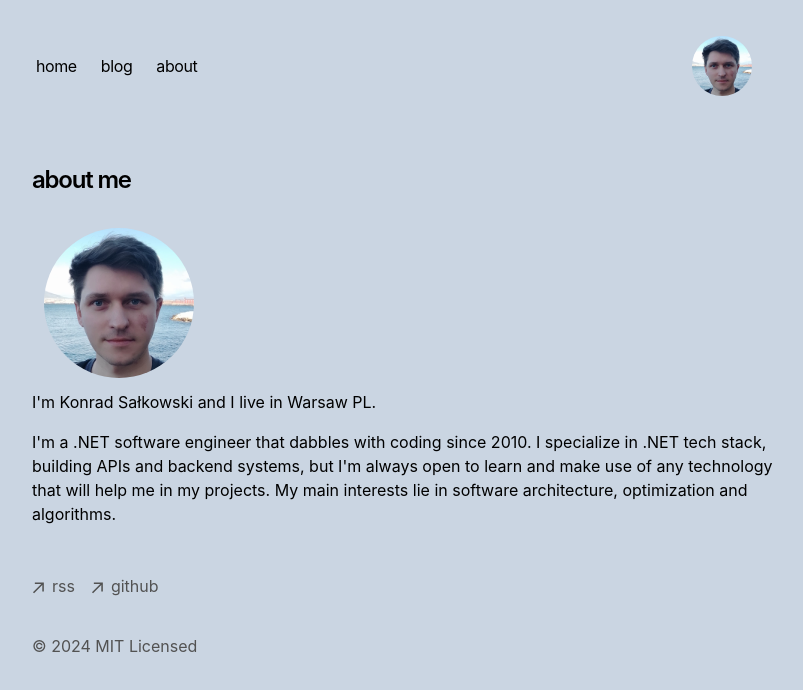
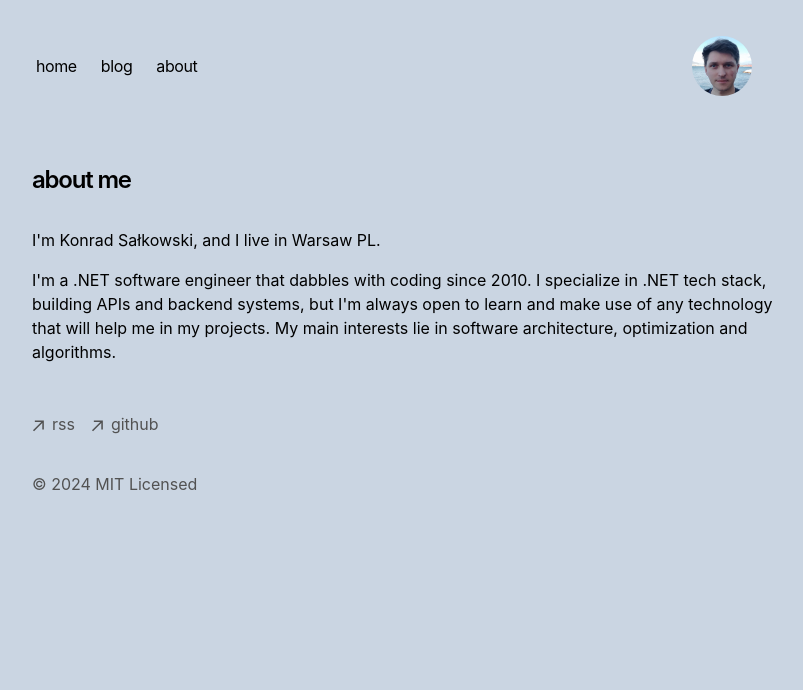
Before and after one commit to ksalk/ksalk.github.io, a Next.js app: page /about in a window 1280 px wide. Shown: the top 690 px of the page, without its empty margins (224-1027 px from the left). Built offline with nearby package versions, Linux system fonts and the light colour scheme.

Commit message:
Remove selfie from about page

```diff
--- a/app/about/page.tsx
+++ b/app/about/page.tsx
@@ -6,29 +6,14 @@ export const metadata = {
 }
 
 export default function Page() {
-  const imageData = {
-    src: '/images/me.jpg',
-    title: 'me',
-    width: 150,
-    height: 150,
-  };
 
   return (
     <section>
       <h1 className="mb-8 text-2xl font-semibold tracking-tighter">
         about me
       </h1>
-      <p>
-        <Image
-          src={imageData.src}
-          alt={imageData.title}
-          width={imageData.width}
-          height={imageData.height}
-          className="rounded-full m-3"
-        />
-      </p>
       <p className="mb-4">
-        {`I'm Konrad Sałkowski and I live in Warsaw PL.`}
+        {`I'm Konrad Sałkowski, and I live in Warsaw PL.`}
       </p>
       <p className="mb-4">
         {`I'm a .NET software engineer that dabbles with coding since 2010. I specialize in .NET tech stack, building APIs and backend systems, but I'm always open to learn and make use of any technology that will help me in my projects.
```
